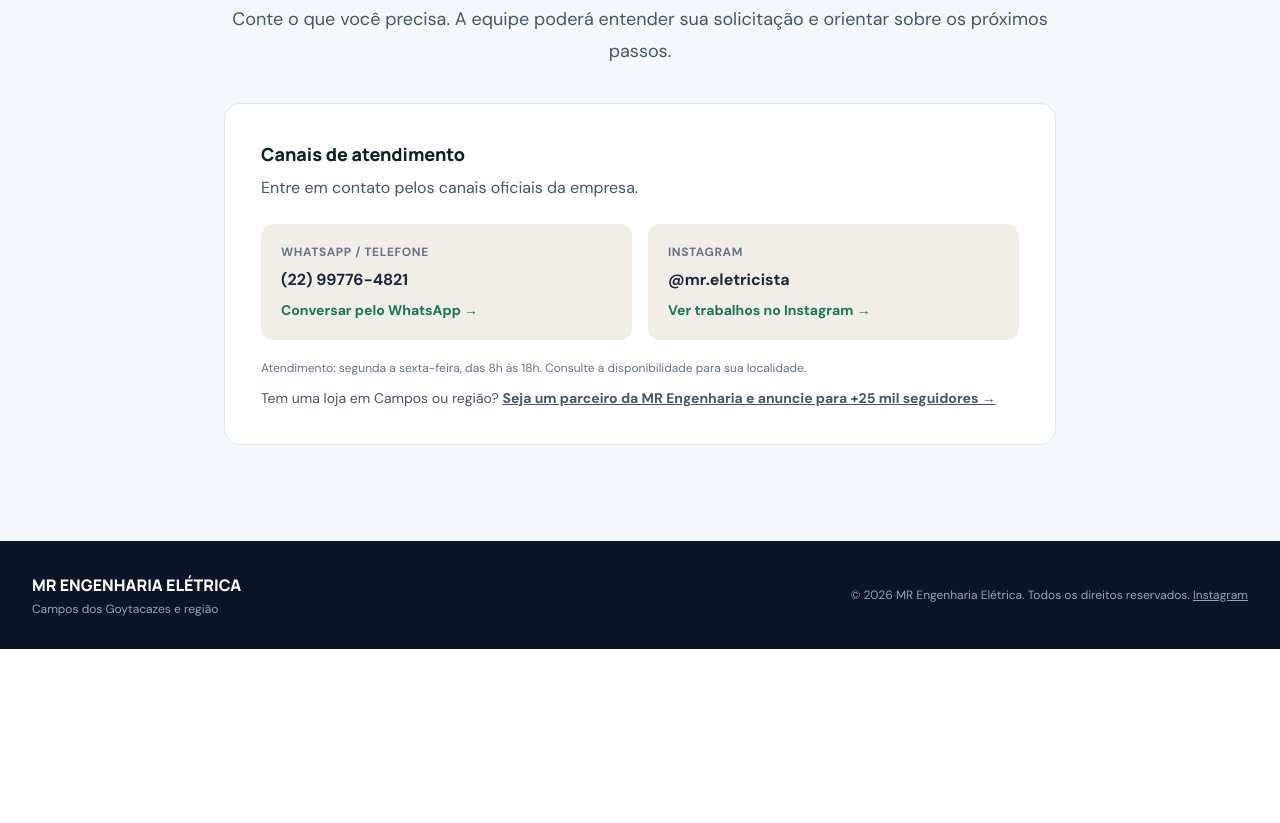
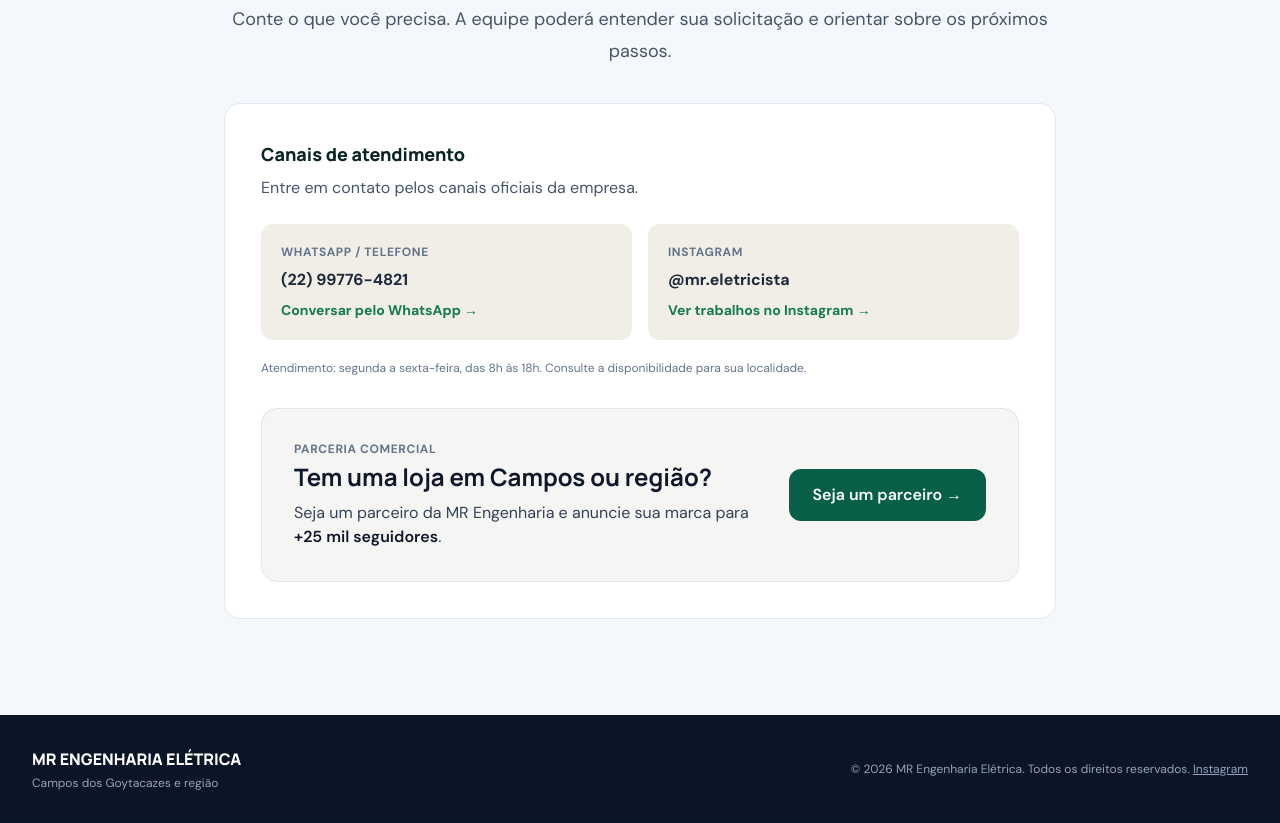
Before and after one commit to wa-a11y/meu_portff-lio, a plain HTML site: page index.html in a window 1280 px wide. Shown: the part 4690-5513 px from the top of the page. Before the commit the page ends 5339 px from the top, so only its background shows below. Drawn offline with nearby package versions, Linux system fonts and the light colour scheme.

Commit message:
Add partnership section and update contact info

```diff
--- a/index.html
+++ b/index.html
@@ -245,7 +245,24 @@
             <a href="https://wa.me/5522997764821?text=Ol%C3%A1%2C%20gostaria%20de%20solicitar%20um%20or%C3%A7amento." target="_blank" rel="noopener noreferrer" class="rounded-xl p-5 block hover:shadow-md transition" style="background:var(--light)"><p class="text-xs uppercase tracking-wider font-bold text-slate-500">WhatsApp / Telefone</p><p class="mt-2 font-bold text-slate-800">(22) 99776-4821</p><p class="mt-2 text-sm font-bold" style="color:#167a50">Conversar pelo WhatsApp →</p></a>
             <a href="https://www.instagram.com/mr.eletricista/" target="_blank" rel="noopener noreferrer" class="rounded-xl p-5 block hover:shadow-md transition" style="background:var(--light)"><p class="text-xs uppercase tracking-wider font-bold text-slate-500">Instagram</p><p class="mt-2 font-bold text-slate-800">@mr.eletricista</p><p class="mt-2 text-sm font-bold" style="color:#167a50">Ver trabalhos no Instagram →</p></a>
           </div>
-          <p class="mt-5 text-xs text-slate-500">Atendimento: segunda a sexta-feira, das 8h às 18h. Consulte a disponibilidade para sua localidade.</p><p class="mt-3 text-sm text-slate-600">Tem uma loja em Campos ou região? <a class="font-bold underline hover:text-amber-500 transition" href="parcerias.html">Seja um parceiro da MR Engenharia e anuncie para +25 mil seguidores →</a></p>
+          <p class="mt-5 text-xs text-slate-500">Atendimento: segunda a sexta-feira, das 8h às 18h. Consulte a disponibilidade para sua localidade.</p><div class="mt-8 rounded-2xl border border-stone-200 bg-stone-100 p-6 sm:p-8 flex flex-col sm:flex-row sm:items-center sm:justify-between gap-6">
+  <div class="max-w-xl">
+    <span class="block text-xs font-bold uppercase tracking-wider text-slate-500 mb-1">
+      Parceria Comercial
+    </span>
+    <h3 class="text-xl sm:text-2xl font-bold text-slate-900">
+      Tem uma loja em Campos ou região?
+    </h3>
+    <p class="mt-2 text-base text-slate-700">
+      Seja um parceiro da MR Engenharia e anuncie sua marca para <strong class="font-semibold text-slate-900">+25 mil seguidores</strong>.
+    </p>
+  </div>
+
+  <a href="parcerias.html" class="inline-flex items-center justify-center rounded-xl bg-emerald-800 px-6 py-3.5 text-base font-semibold text-white hover:bg-emerald-700 transition shrink-0">
+    Seja um parceiro →
+  </a>
+</div>
+
 
         </div>
       </div>
```
